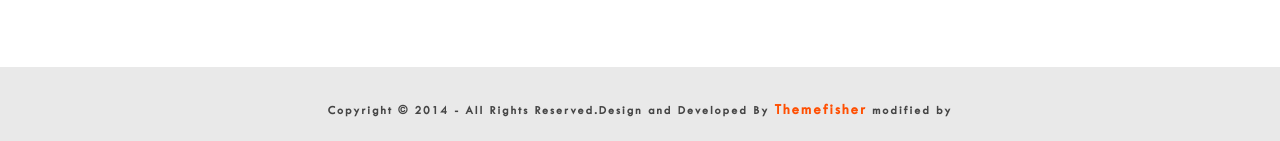
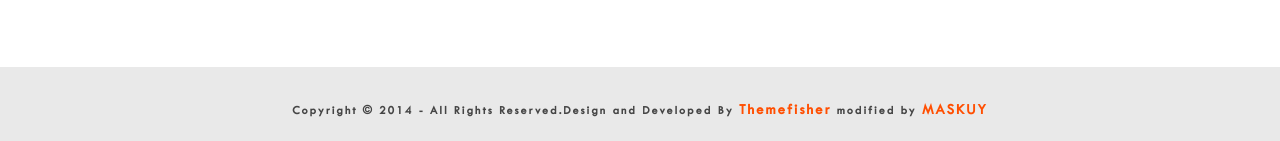
Before and after one commit to falah-maulana/Project-MASKUY, a plain HTML site: page index.html in a window 1280 px wide. Shown: the part 7633-7774 px from the top of the page. Drawn offline with nearby package versions, Linux system fonts and the light colour scheme; some packages are replaced by stand-ins of ours; a script that the page names is missing.

Commit message:
Update index.html

```diff
--- a/index.html
+++ b/index.html
@@ -409,7 +409,7 @@
             <div class="row">
                 <div class="col-md-12 col-sm-12">
                     <div class="block">
-                        <p>Copyright &copy; 2014 - All Rights Reserved.Design and Developed By <a href="http://www.themefisher.com">Themefisher</a> modified by <a href="MASKUY"></a></p>
+                        <p>Copyright &copy; 2014 - All Rights Reserved.Design and Developed By <a href="http://www.themefisher.com">Themefisher</a> modified by <a href="#">MASKUY</a></p>
                     </div>
                 </div>
             </div>
```
